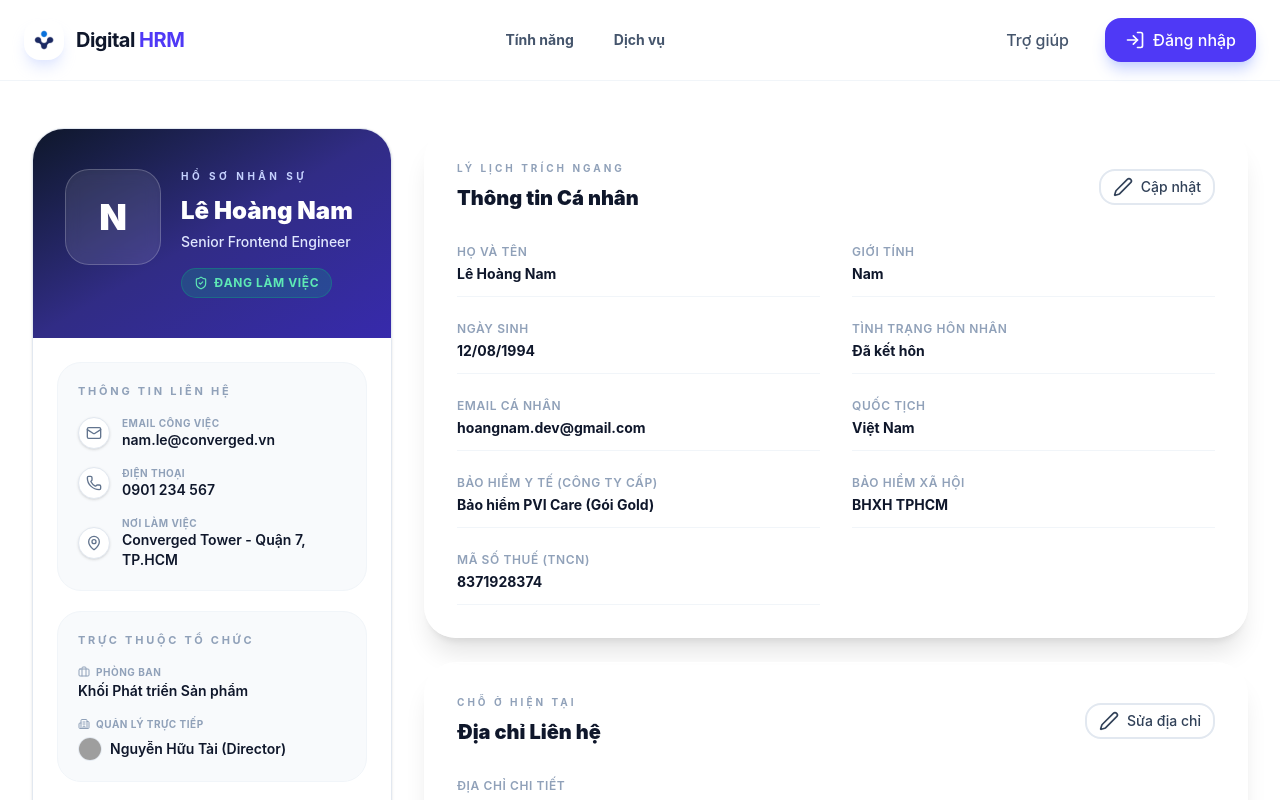
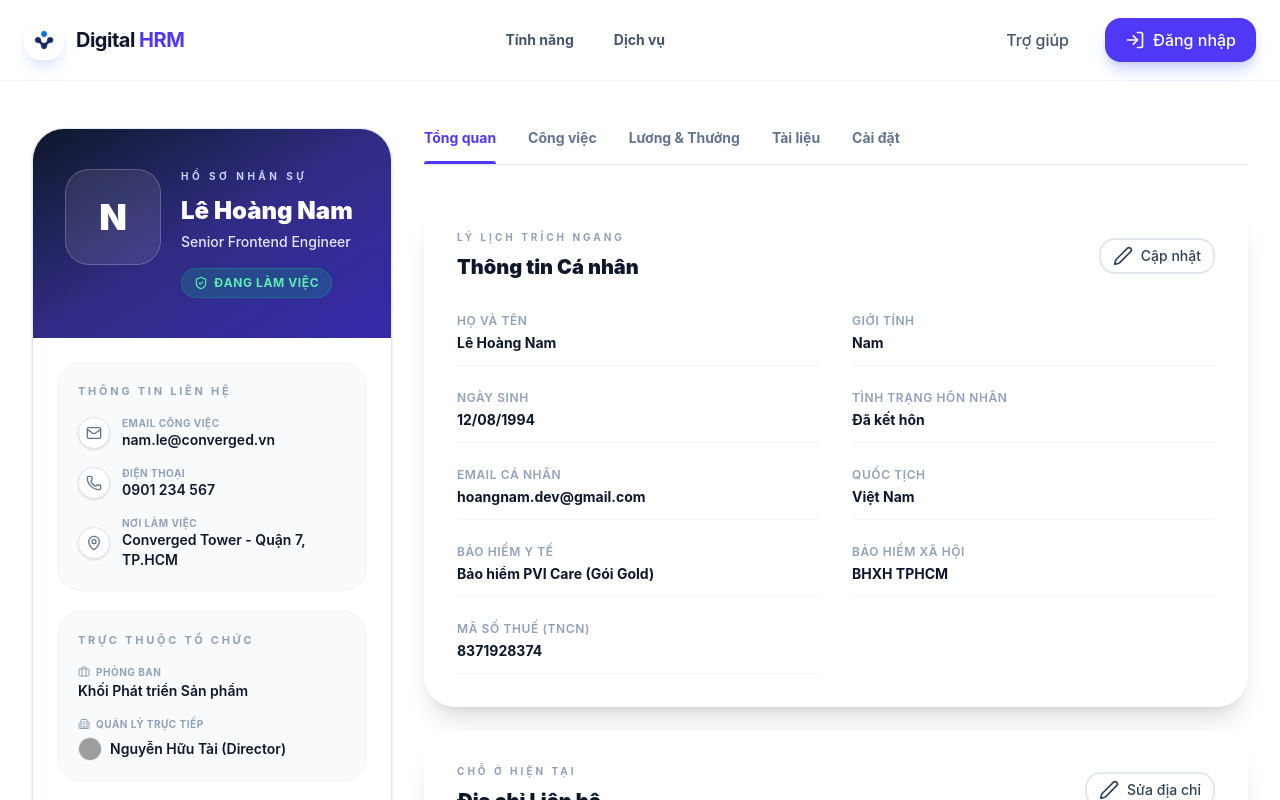
Before and after one commit to NTH-Nguyen3006/Digital-HRM, a Vue app in the folder frontend/: page /portal/profile in a window 1280 px wide. Shown: the top 800 px of the page. Built offline with nearby package versions, Linux system fonts and the light colour scheme; grey boxes are pictures that could not be loaded.

Commit message:
feat: update EmployeeList and MyLeaves components for improved UI and functionality; add role permissions documentation

```diff
--- a/frontend/src/views/dashboard/employees/EmployeeList.vue
+++ b/frontend/src/views/dashboard/employees/EmployeeList.vue
@@ -92,7 +92,7 @@ const deleteSelected = () => {
           <Filter class="w-5 h-5" />
         </button>
 
-        <BaseButton variant="primary" size="lg" shadow class="rounded-2xl! px-6! h-[50px]! font-bold">
+        <BaseButton variant="primary" size="lg" shadow class="rounded-2xl! px-6! h-12.5! font-bold">
           <Plus class="w-5 h-5 mr-2" />
           Thêm mới
         </BaseButton>
@@ -100,7 +100,7 @@ const deleteSelected = () => {
     </div>
 
     <!-- MAIN CONTENT AREA -->
-    <div class="relative min-h-[400px]">
+    <div class="relative min-h-100">
 
       <!-- Loading Overlay -->
       <div v-if="loading"
--- a/frontend/src/views/portal/MyLeaves.vue
+++ b/frontend/src/views/portal/MyLeaves.vue
@@ -67,7 +67,7 @@ const fmtDate = (d) => d ? new Date(d).toLocaleDateString('vi-VN') : '—'
       </button>
     </div>
 
-    <div class="bg-white rounded-[24px] border border-slate-100 shadow-sm p-2 relative min-h-[300px]">
+    <div class="bg-white rounded-[24px] border border-slate-100 shadow-sm p-2 relative min-h-75">
       <div v-if="loading" class="absolute inset-0 flex items-center justify-center">
         <Loader2 class="w-8 h-8 text-indigo-500 animate-spin" />
       </div>
--- a/frontend/src/views/portal/MyProfile.vue
+++ b/frontend/src/views/portal/MyProfile.vue
@@ -71,7 +71,7 @@ const portalProfile = ref({
   compensation: {
     total: 45500000,
     salary: 42000000,
-    recurring: 3500000, // Phụ cấp
+    recurring: 3500000,
     oneOff: 0,
     offset: 0
   }
@@ -109,14 +109,14 @@ const formatCurrency = (value) => {
 </script>
 
 <template>
-  <div class="max-w-[1400px] mx-auto px-4 py-8 md:px-8 md:py-12">
+  <div class="max-w-350 mx-auto px-4 py-8 md:px-8 md:py-12">
     <div class="grid gap-8 grid-cols-1 xl:grid-cols-[360px_1fr]">
 
       <aside class="space-y-6">
 
-        <div class="rounded-[2rem] border border-slate-200 bg-white shadow-sm overflow-hidden">
+        <div class="rounded-4xl border border-slate-200 bg-white shadow-sm overflow-hidden sticky top-8">
 
-          <div class="bg-gradient-to-br from-slate-900 via-indigo-900 to-indigo-800 px-8 py-10 text-white">
+          <div class="bg-linear-to-br from-slate-900 via-indigo-900 to-indigo-800 px-8 py-10 text-white">
             <div class="flex items-start gap-5">
               <div
                 class="flex h-24 w-24 shrink-0 items-center justify-center rounded-3xl bg-white/10 text-4xl font-black text-white shadow-inner border border-white/20 backdrop-blur-sm">
@@ -135,7 +135,6 @@ const formatCurrency = (value) => {
           </div>
 
           <div class="p-6 space-y-5">
-
             <div
               class="rounded-2xl border border-slate-100 bg-slate-50 p-5 hover:border-indigo-100 hover:bg-indigo-50/30 transition-colors">
               <p class="text-[11px] font-bold uppercase tracking-[0.25em] text-slate-400 mb-4">Thông tin liên hệ</p>
@@ -208,22 +207,24 @@ const formatCurrency = (value) => {
 
           </div>
         </div>
+      </aside>
 
-        <div class="flex flex-col gap-1 border-y border-slate-200 py-4">
+      <main class="min-w-0 flex flex-col">
+
+        <div class="flex gap-8 border-b border-slate-200 overflow-x-auto hide-scrollbar mb-8">
           <button v-for="tab in tabs" :key="tab.key" @click="activeTab = tab.key"
-            class="px-5 py-3 text-sm font-semibold rounded-xl text-left transition-all relative flex items-center justify-between group"
-            :class="activeTab === tab.key ? 'bg-indigo-50 text-indigo-700' : 'text-slate-600 hover:bg-slate-50'">
+            class="pb-4 text-sm font-bold whitespace-nowrap transition-all relative outline-none focus:outline-none group"
+            :class="activeTab === tab.key ? 'text-indigo-600' : 'text-slate-500 hover:text-slate-900'">
             {{ tab.label }}
-            <ChevronDown v-if="activeTab === tab.key" class="w-4 h-4 -rotate-90 text-indigo-500" />
+            <div class="absolute bottom-0 left-0 right-0 h-0.75 rounded-t-full transition-all duration-300"
+              :class="activeTab === tab.key ? 'bg-indigo-600 opacity-100' : 'bg-transparent opacity-0 group-hover:bg-slate-200 group-hover:opacity-100'">
+            </div>
           </button>
         </div>
-      </aside>
-
-      <main class="space-y-6 min-w-0">
 
         <section v-if="activeTab === 'general'"
           class="space-y-6 animate-in fade-in slide-in-from-bottom-2 duration-300">
-          <GlassCard padding="p-8" class="rounded-[2rem]">
+          <GlassCard padding="p-8" class="rounded-4xl">
             <div class="flex items-center justify-between gap-4 mb-8">
               <div>
                 <p class="text-[10px] font-bold uppercase tracking-[0.3em] text-slate-400">Lý lịch trích ngang</p>
@@ -257,7 +258,7 @@ const formatCurrency = (value) => {
                 <p class="text-sm font-bold text-slate-900">{{ proData.nationality }}</p>
               </div>
               <div class="space-y-1 border-b border-slate-100 pb-3">
-                <p class="text-xs font-semibold text-slate-400 uppercase tracking-wider">Bảo hiểm Y tế (Công ty cấp)</p>
+                <p class="text-xs font-semibold text-slate-400 uppercase tracking-wider">Bảo hiểm Y tế</p>
                 <p class="text-sm font-bold text-slate-900">{{ proData.healthInsurance }}</p>
               </div>
               <div class="space-y-1 border-b border-slate-100 pb-3">
@@ -271,7 +272,7 @@ const formatCurrency = (value) => {
             </div>
           </GlassCard>
 
-          <GlassCard padding="p-8" class="rounded-[2rem]">
+          <GlassCard padding="p-8" class="rounded-4xl">
             <div class="flex items-center justify-between gap-4 mb-8">
               <div>
                 <p class="text-[10px] font-bold uppercase tracking-[0.3em] text-slate-400">Chỗ ở hiện tại</p>
@@ -305,8 +306,7 @@ const formatCurrency = (value) => {
         </section>
 
         <section v-if="activeTab === 'job'" class="space-y-6 animate-in fade-in slide-in-from-bottom-2 duration-300">
-
-          <GlassCard padding="p-8" class="rounded-[2rem]">
+          <GlassCard padding="p-8" class="rounded-4xl">
             <div class="flex items-center justify-between mb-6">
               <h2 class="text-xl font-black text-slate-900">Lịch sử Công tác</h2>
               <BaseButton variant="secondary" size="sm" :icon="Plus">Thêm sự kiện</BaseButton>
@@ -318,8 +318,8 @@ const formatCurrency = (value) => {
                   class="bg-slate-50 border-b border-slate-200 uppercase tracking-wider text-slate-500 text-[11px] font-bold">
                   <tr>
                     <th class="px-6 py-4">Ngày hiệu lực</th>
-                    <th class="px-6 py-4">Chức danh (Job Title)</th>
-                    <th class="px-6 py-4">Khối / Phòng ban</th>
+                    <th class="px-6 py-4">Chức danh</th>
+                    <th class="px-6 py-4">Phòng ban</th>
                     <th class="px-6 py-4">Hình thức</th>
                     <th class="px-6 py-4 text-right">Thao tác</th>
                   </tr>
@@ -340,7 +340,7 @@ const formatCurrency = (value) => {
             </div>
           </GlassCard>
 
-          <GlassCard padding="p-8" class="rounded-[2rem]">
+          <GlassCard padding="p-8" class="rounded-4xl">
             <div class="flex items-center justify-between mb-6">
               <h2 class="text-xl font-black text-slate-900">Lịch sử Hợp đồng</h2>
               <BaseButton variant="secondary" size="sm" :icon="Plus">Tạo Hợp đồng</BaseButton>
@@ -361,7 +361,7 @@ const formatCurrency = (value) => {
                 <tbody class="text-sm text-slate-700">
                   <tr class="hover:bg-slate-50/50 transition-colors">
                     <td class="px-6 py-4 font-semibold text-slate-900">HDLD-2023-0501</td>
-                    <td class="px-6 py-4">Hợp đồng Không xác định thời hạn</td>
+                    <td class="px-6 py-4">Hợp đồng KXD thời hạn</td>
                     <td class="px-6 py-4">{{ formatDate(empData.hireDate) }}</td>
                     <td class="px-6 py-4 text-slate-400">—</td>
                     <td class="px-6 py-4 text-right">
@@ -376,7 +376,7 @@ const formatCurrency = (value) => {
 
         <section v-if="activeTab === 'payroll'"
           class="space-y-6 animate-in fade-in slide-in-from-bottom-2 duration-300">
-          <GlassCard padding="p-8" class="rounded-[2rem] bg-indigo-50/30 border-indigo-100">
+          <GlassCard padding="p-8" class="rounded-4xl bg-indigo-50/30 border-indigo-100">
             <div class="flex items-center justify-between">
               <div>
                 <p class="text-xs font-bold uppercase tracking-widest text-indigo-500 mb-2">Gói thu nhập đãi ngộ</p>
@@ -386,7 +386,7 @@ const formatCurrency = (value) => {
             </div>
           </GlassCard>
 
-          <GlassCard padding="p-8" class="rounded-[2rem] space-y-6">
+          <GlassCard padding="p-8" class="rounded-4xl space-y-6">
             <div class="flex items-center justify-between pb-6 border-b border-slate-100">
               <div>
                 <p class="text-sm font-semibold text-slate-900">Mức lương Cơ bản (Gross)</p>
@@ -395,7 +395,7 @@ const formatCurrency = (value) => {
               <span class="text-xl font-bold text-slate-900">{{ formatCurrency(compData.salary) }}</span>
             </div>
 
-            <div class="flex items-center justify-between pb-6 border-b border-slate-100">
+            <div class="flex items-center justify-between pb-6 border-b border-slate-100 group cursor-pointer">
               <div>
                 <p class="text-sm font-semibold text-slate-900">Phụ cấp Cố định (Recurring)</p>
                 <p class="text-xs text-slate-500 mt-1">Trợ cấp ăn trưa, xăng xe</p>
@@ -406,7 +406,7 @@ const formatCurrency = (value) => {
               </div>
             </div>
 
-            <div class="flex items-center justify-between">
+            <div class="flex items-center justify-between group cursor-pointer">
               <div>
                 <p class="text-sm font-semibold text-slate-900">Các khoản Khấu trừ mặc định</p>
               </div>
@@ -420,7 +420,7 @@ const formatCurrency = (value) => {
 
         <section v-if="activeTab === 'documents'"
           class="space-y-6 animate-in fade-in slide-in-from-bottom-2 duration-300">
-          <GlassCard padding="p-8" class="rounded-[2rem]">
+          <GlassCard padding="p-8" class="rounded-4xl">
             <div class="flex items-center justify-between mb-8">
               <h2 class="text-xl font-black text-slate-900">Hồ sơ cá nhân & Chứng từ</h2>
             </div>
@@ -461,7 +461,7 @@ const formatCurrency = (value) => {
 
         <section v-if="activeTab === 'setting'"
           class="space-y-6 animate-in fade-in slide-in-from-bottom-2 duration-300">
-          <GlassCard padding="p-8" class="rounded-[2rem]">
+          <GlassCard padding="p-8" class="rounded-4xl">
             <h2 class="text-xl font-black text-slate-900 mb-8">Tùy chọn Cổng thông tin (Portal)</h2>
 
             <div class="flex flex-col md:flex-row md:items-center justify-between gap-4 pb-6 border-b border-slate-100">
@@ -496,3 +496,15 @@ const formatCurrency = (value) => {
     </div>
   </div>
 </template>
+
+<style scoped>
+/* Ẩn scrollbar ngang cho thanh Tabs trên Mobile/Tablet */
+.hide-scrollbar::-webkit-scrollbar {
+  display: none;
+}
+
+.hide-scrollbar {
+  -ms-overflow-style: none;
+  scrollbar-width: none;
+}
+</style>
```
Also changed, not shown: 2 other files (tests, documents, lock files or other folders).
